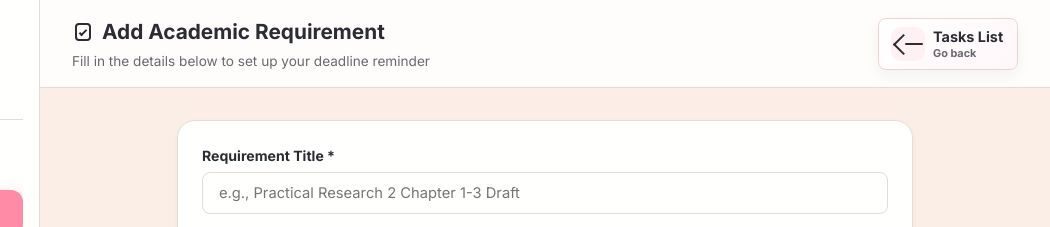
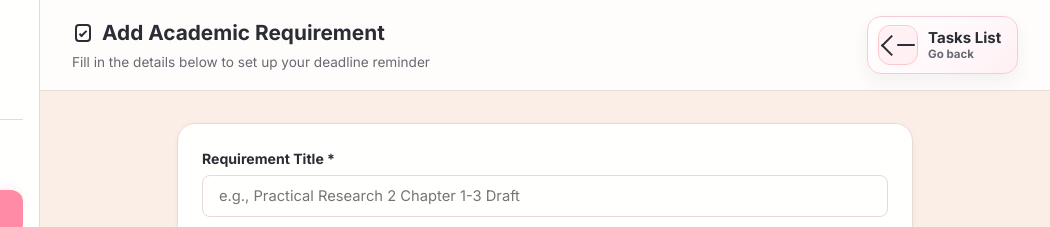
Before and after one commit to 03DxD12/Deadline-Buddy, a plain HTML site: page task-form.html in a window 1280 px wide. Shown: the top 227 px of the page, 230-1280 px from the left. Drawn offline with Linux system fonts and the light colour scheme.

Commit message:
Polish return button design

```diff
--- a/css/style.css
+++ b/css/style.css
@@ -912,48 +912,63 @@ body {
 }
 
 .btn-return {
-    min-height: 48px;
-    padding: 8px 14px 8px 12px;
-    border-color: #ead5ce;
-    background: linear-gradient(135deg, #fffffe, #fff7fa);
-    box-shadow: 0 6px 16px rgba(43,44,52,0.05);
+    min-height: 54px;
+    padding: 8px 16px 8px 10px;
+    border-color: #f4cdd4;
+    background: linear-gradient(135deg, #fffffe 0%, #fff7fa 62%, #fff0f3 100%);
+    box-shadow: 0 8px 18px rgba(43,44,52,0.06);
+    border-radius: 14px;
+    gap: 10px;
 }
 
 .btn-return .app-icon {
-    width: 34px;
-    height: 34px;
-    border-radius: 10px;
-    background: var(--primary-light);
+    width: 40px;
+    height: 40px;
+    border-radius: 12px;
+    background: #fff0f3;
     color: var(--text-heading);
-    transition: transform var(--duration-base) var(--ease-soft), background-color var(--duration-base) var(--ease-soft), box-shadow var(--duration-base) var(--ease-soft);
+    border: 1px solid #ffc6c7;
+    box-shadow: inset 0 1px 0 rgba(255,255,255,0.7);
+    transition: transform var(--duration-base) var(--ease-soft), background-color var(--duration-base) var(--ease-soft), box-shadow var(--duration-base) var(--ease-soft), border-color var(--duration-base) var(--ease-soft);
 }
 
 .btn-return-text {
     display: grid;
-    gap: 1px;
+    gap: 2px;
     text-align: left;
-    line-height: 1.15;
+    line-height: 1.08;
+    min-width: 0;
 }
 
 .btn-return-text strong {
-    font-size: 0.9rem;
+    color: var(--text-heading);
+    font-size: 0.94rem;
+    font-weight: 900;
+    letter-spacing: 0;
 }
 
 .btn-return-text small {
     color: var(--text-muted);
-    font-size: 0.68rem;
-    font-weight: 700;
+    font-size: 0.72rem;
+    font-weight: 800;
 }
 
 .btn-return:hover {
     border-color: var(--primary);
     background: #fffffe;
+    transform: translateY(-2px);
+    box-shadow: 0 12px 26px rgba(255,139,167,0.16);
 }
 
 .btn-return:hover .app-icon {
     background: var(--primary);
-    transform: translateX(-3px);
+    border-color: var(--primary);
+    transform: translateX(-4px);
     box-shadow: 0 8px 16px rgba(255,139,167,0.24);
+}
+
+.btn-return:active {
+    transform: translateY(0) scale(0.98) !important;
 }
 
 .active-tab {
```
